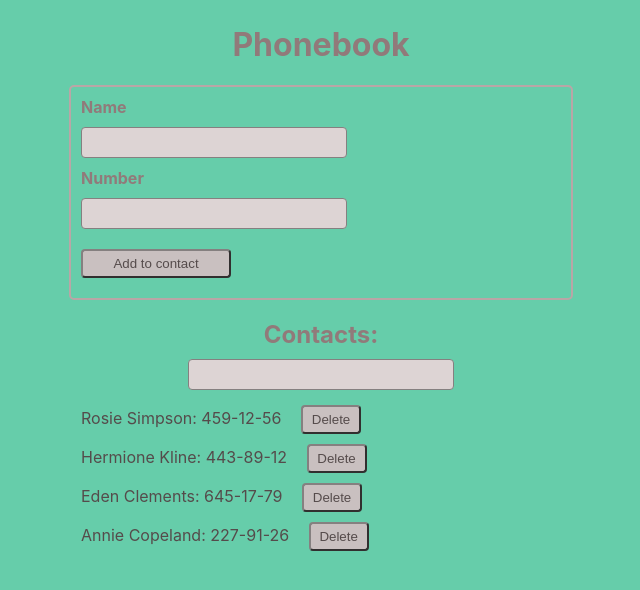
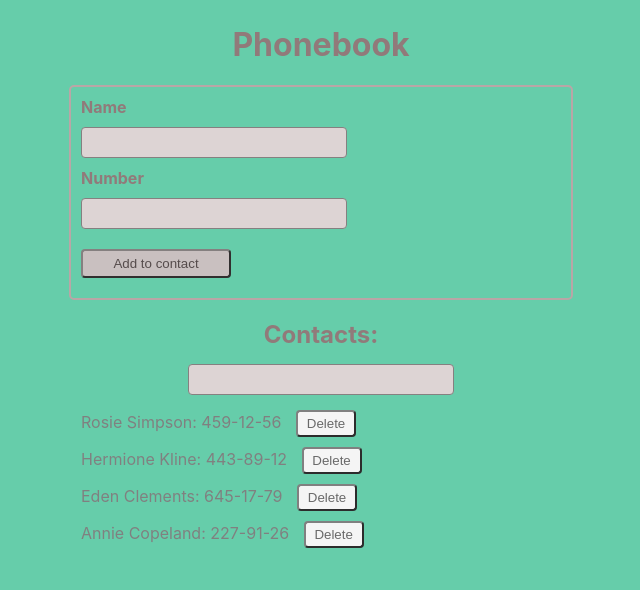
Before and after one commit to NPC-Roman/goit-react-hw-02-phonebook, a React (Create React App) app: page / in a window 1280 px wide. Shown: the top 590 px of the page, without its empty margins (319-959 px from the left). Built offline with nearby package versions, Linux system fonts and the light colour scheme.

Commit message:
change03

```diff
--- a/src/components/Contacts/Contacts.jsx
+++ b/src/components/Contacts/Contacts.jsx
@@ -10,7 +10,5 @@ return (
         ))}
     </ul>
 )
-
 }
-
 export default Contacts
--- a/src/components/Contacts/Contacts.module.css
+++ b/src/components/Contacts/Contacts.module.css
@@ -1,28 +1,32 @@
 .contactList {
-    list-style: none;
     width: 520px;
     margin: 0 auto;
+
+    list-style: none;
 }
 
 .contactListItem {
     margin-top: 10px;
-    color:  rgb(85, 75, 75);
+
+    color:  grey;
 }
 
 .btnContactList {
-    margin-left: 15px;
-    padding: 5px;
+    margin-left: 10px;
+    padding: 4px;
     width: 60px;
     cursor: pointer;
-    background-color: rgb(201, 192, 192);
-    border-color: rgb(133, 128, 128);
+
+    color: dimgray;
+    background-color: whitesmoke;
+    border-color: grey;
     border-radius: 4px;
-    color: rgb(85, 75, 75);
+
     transition: background-color 500ms;
 }
 
 .btnContactList:hover{
-    background-color: rgb(145, 122, 122);
-    border-color: rgb(104, 93, 93);
-    color: #fff;
-    }
+    background-color: gray;
+    border-color: black;
+    color: white;
+}
--- a/src/components/Filter/Filter.jsx
+++ b/src/components/Filter/Filter.jsx
@@ -8,5 +8,4 @@ onChange={filterContacts}
 className={css.inputContact}
 />)
 }
-
 export default Filter
--- a/src/components/Filter/Filter.module.css
+++ b/src/components/Filter/Filter.module.css
@@ -1,8 +1,10 @@
 .inputContact{
+    display: block;
+
     width: 250px;
-    display: block;
+
     margin: 0 auto;
-    margin-top: -10px;
+    margin-top: -5px;
     margin-bottom: 15px;
     padding: 7px;
     border: 0.5px solid rgb(133, 128, 128);
--- a/src/components/Form/Form.jsx
+++ b/src/components/Form/Form.jsx
@@ -1,4 +1,4 @@
-import React, {Component} from 'react'
+import React, { Component } from 'react'
 import shortid from 'shortid'
 import css from './Form.module.css'
 
@@ -27,8 +27,6 @@ numberFormId = shortid.generate()
     id: shortid.generate()  ,
     name: this.state.name,
     number: this.state.number})
-
-    // console.log(this.state)
     this.resetForm()
 }
 
@@ -67,5 +65,4 @@ numberFormId = shortid.generate()
   )
 }
 }
-
 export default Form
--- a/src/index.css
+++ b/src/index.css
@@ -2,7 +2,8 @@
 
 body {
   background-color: mediumaquamarine;
-  margin: 0;
+  margin: 0 auto;
+  list-style: none;
   font-family: -apple-system, BlinkMacSystemFont, 'Segoe UI', 'Roboto', 'Oxygen',
     'Ubuntu', 'Cantarell', 'Fira Sans', 'Droid Sans', 'Helvetica Neue',
     sans-serif;
```
Also changed, not shown: 1 other file (tests, documents, lock files or other folders).
